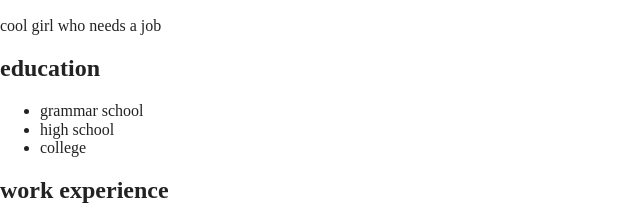
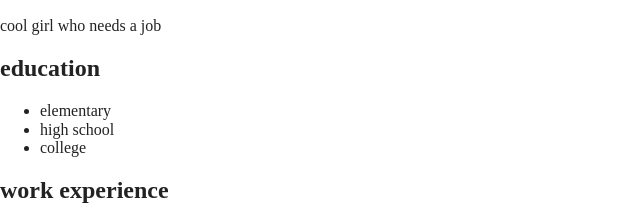
Before and after one commit to maddymurret/html-2.1, a website built with Parcel: page index.html in a window 1280 px wide. Shown: the part 145-367 px from the top of the page, 0-640 px from the left. Built offline with nearby package versions, Linux system fonts and the light colour scheme.

Commit message:
initial commit

```diff
--- a/index.html
+++ b/index.html
@@ -1,61 +1,51 @@
 <!doctype html>
 <html class="no-js" lang="">
-
   <head>
     <meta charset="utf-8">
     <title></title>
     <meta name="description" content="">
     <meta name="viewport" content="width=device-width, initial-scale=1">
-
     <meta property="og:title" content="">
     <meta property="og:type" content="">
     <meta property="og:url" content="">
     <meta property="og:image" content="">
-
     <link rel="manifest" href="site.webmanifest">
     <link rel="apple-touch-icon" href="icon.png">
     <!-- Place favicon.ico in the root directory -->
-
     <link rel="stylesheet" href="css/normalize.css">
     <link rel="stylesheet" href="css/main.css">
-
     <meta name="theme-color" content="#fafafa">
   </head>
-
   <body>
-
     <!-- Add your site or application content here -->
     <p>Hello world! This is HTML5 Boilerplate.</p>
     <script src="js/vendor/modernizr-3.11.2.min.js"></script>
     <script src="js/plugins.js"></script>
     <script src="js/main.js"></script>
-
     <!-- Google Analytics: change UA-XXXXX-Y to be your site's ID. -->
     <script>
       window.ga = function () { ga.q.push(arguments) }; ga.q = []; ga.l = +new Date;
       ga('create', 'UA-XXXXX-Y', 'auto'); ga('set', 'anonymizeIp', true); ga('set', 'transport', 'beacon'); ga('send', 'pageview')
     </script>
     <script src="https://www.google-analytics.com/analytics.js" async></script>
-
-
     <body>
       <header>
         <div>
           <h1>Maddy Murret</h1>
           <h2>about</h2>
+        </div>
         <p>cool girl who needs a job</p>
       </header>
-
+      <main>
         <section>
           <h2>education</h2>
           <ul>
-  <li>grammar school</li>
+            <li>elementary</li>
             <li>high school</li>
             <li>college</li>
           </ul>
         </section>
-
-
+      </main>
       <h2>work experience</h2>
       <ol>
       <li>nola beans</li>
```
Lines whose indentation alone changed are shown as unchanged.
